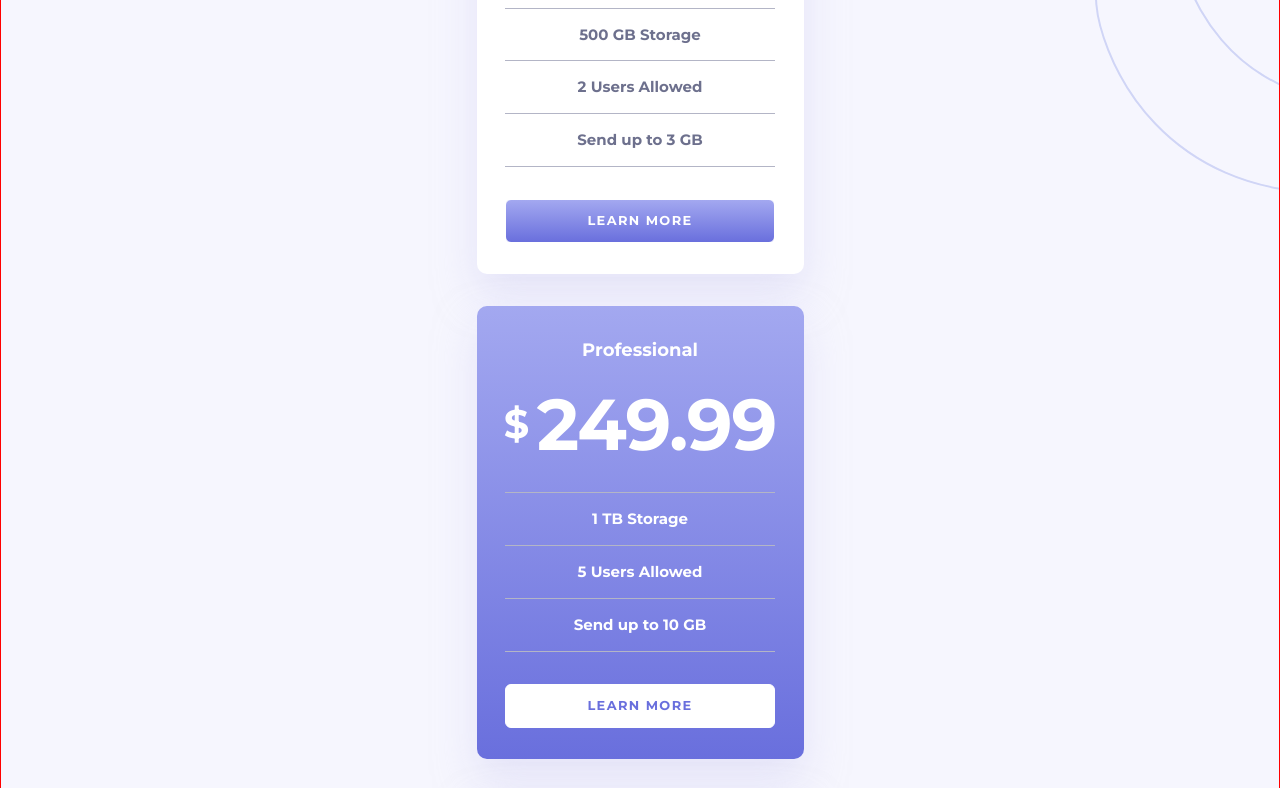
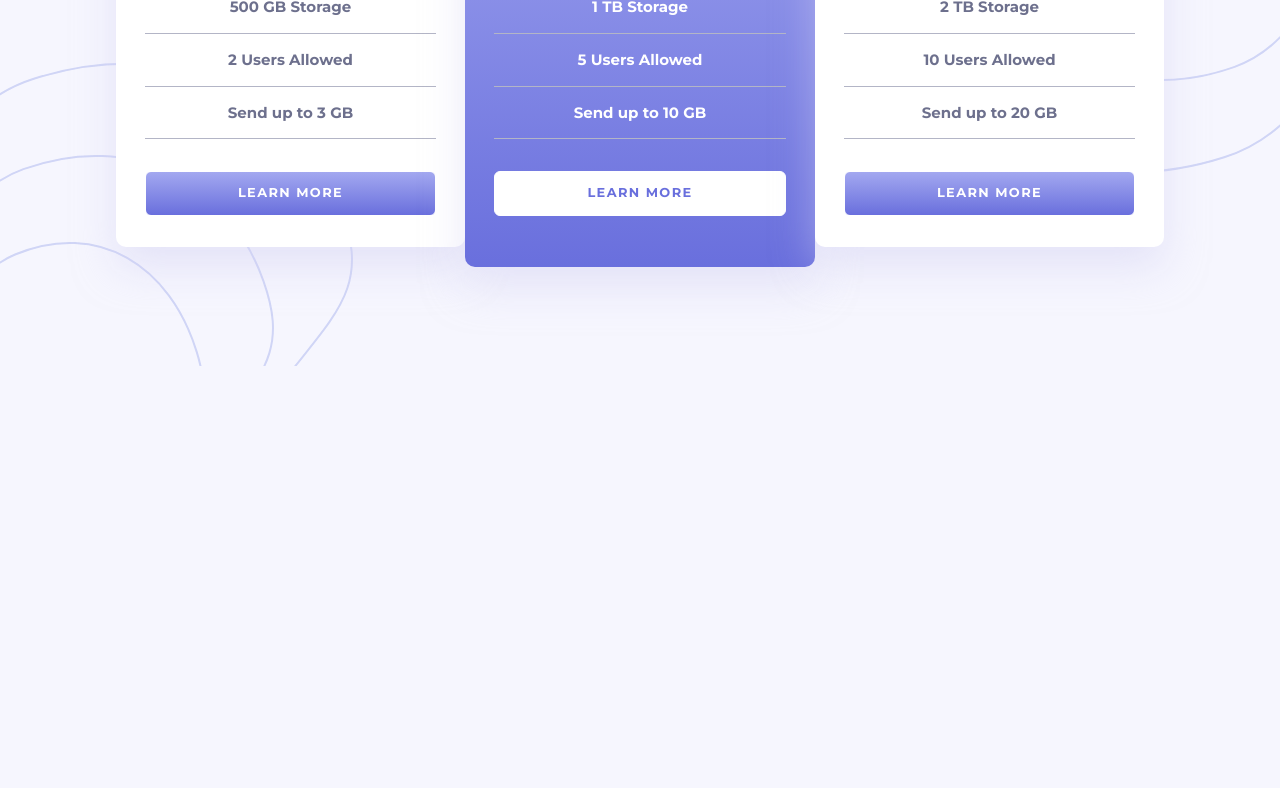
Before and after one commit to octaviolan/pricing-component, a plain HTML site: page index.html in a window 1280 px wide. Shown: the part 434-1222 px from the top of the page. After the commit the page ends 800 px from the top, so only its background shows below. Drawn offline with Linux system fonts and the light colour scheme.

Commit message:
Version desktop

```diff
--- a/css/card.css
+++ b/css/card.css
@@ -1,6 +1,6 @@
 .card-container {
   inline-size: 21.8rem;
-  margin: auto;
+  margin: 0 auto;
   display: flex;
   flex-direction: column;
   gap: 2.13rem;
@@ -72,3 +72,24 @@
 .card:nth-child(even) .list-feature li:last-child {
   border-bottom: 1px solid var(--lightGrayishBlue);
 }
+
+@media screen and (min-width: 1024px) {
+
+  .card-container {
+    inline-size: 70rem;
+    flex-direction: row;
+    justify-content: center;
+    align-items: center;
+    gap: 0;
+    margin-block-end: 0;
+  }
+
+  .card {
+    inline-size: 23.3rem;
+    box-sizing: border-box;
+  }
+
+  .card:nth-child(even) {
+    padding-block: 3.4rem;
+  }
+}
--- a/css/pricing-header.css
+++ b/css/pricing-header.css
@@ -23,16 +23,11 @@
   color: var(--lightGrayishBlue);
 }
 
-.form-check {
-  /* border: 1px solid red; */
-  /* display: inline-block; */
-}
-
-.form-check .form-check-input {
+.form-check-input {
   display: none;
 }
 
-.form-check .form-check-label {
+.form-check-label {
   inline-size: 3.73rem;
   block-size: 2.13rem;
   display: block;
@@ -44,7 +39,11 @@
   -webkit-tap-highlight-color: rgba(0, 0, 0, 0);
 }
 
-.form-check .form-check-label::before {
+.form-check-label:hover {
+  background: var(--lightGrayishBlue);
+}
+
+.form-check-label::before {
   content: '';
   position: absolute;
   inset-inline-end: 0.26rem;
@@ -60,3 +59,14 @@
 .form-check .form-check-input:checked ~ .form-check-label::before {
   inset-inline-end: 1.8rem;
 }
+
+@media screen and (min-width: 1024px) {
+
+  .pricing-header {
+    margin: 0 auto
+  }
+
+  .pricing-header h1 {
+    margin-block-end: 1rem;
+  }
+}
--- a/css/style.css
+++ b/css/style.css
@@ -29,5 +29,16 @@ body {
   /* background-color: var(--veryLightGrayishBlue); */
   background: url('../images/bg-top.svg') no-repeat right -190px top -30px, var(--veryLightGrayishBlue);
   font: var(--baseFont);
-  border: 1px solid red;
 }
+
+@media screen and (min-width: 1024px) {
+  body {
+    display: flex;
+    flex-direction: column;
+    align-items: center;
+    justify-content: center;
+    gap: 1.5rem;
+    height: 100vh;
+    background: url('../images/bg-bottom.svg') no-repeat left bottom, url('../images/bg-top.svg') no-repeat right top -50px, var(--veryLightGrayishBlue);
+  }
+}
--- a/index.html
+++ b/index.html
@@ -41,7 +41,7 @@
         <h4>Professional</h4>
       </div>
       <div class="card-body">
-        <h2 class="card-title">&dollar;<span>249.99</span></h2>
+        <h2 class="card-title">&dollar;<span>24.99</span></h2>
         <ul class="list-feature">
           <li>1 TB Storage</li>
           <li>5 Users Allowed</li>
```
